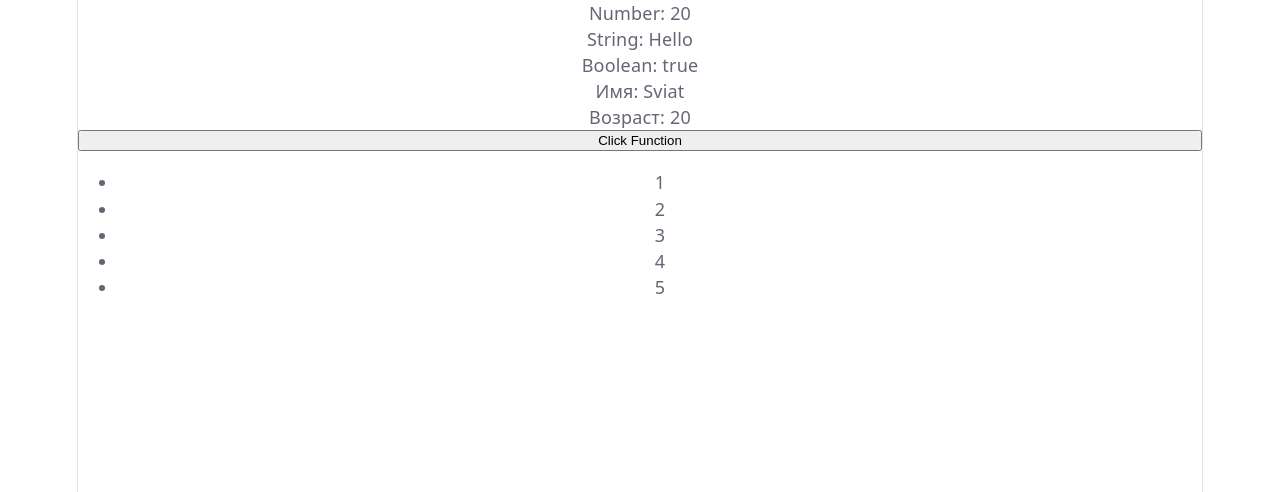
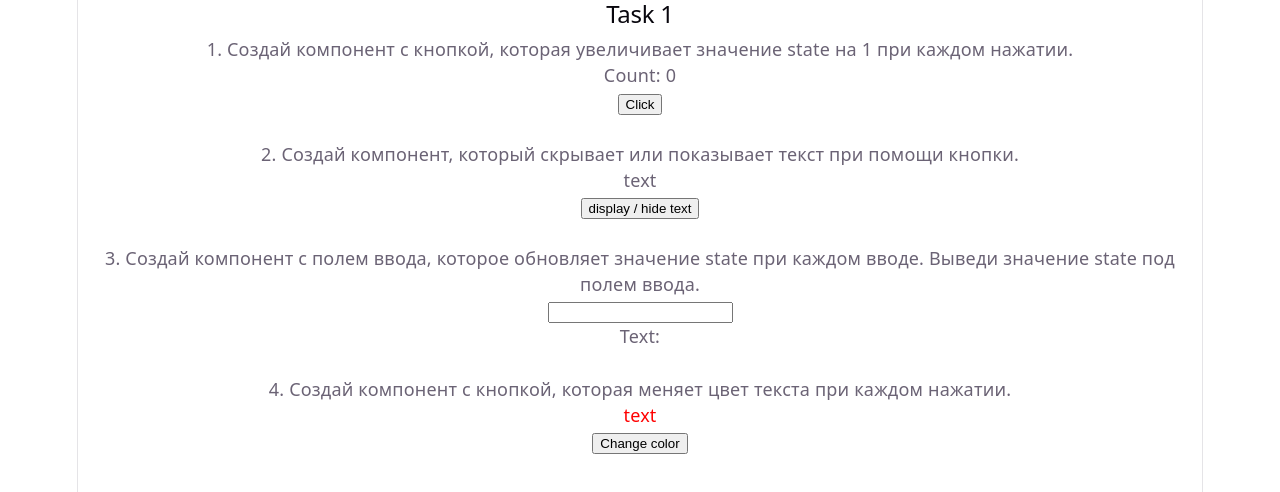
Before and after one commit to yermalovichsviataslau/rrr, a React (Vite) app: page / in a window 1280 px wide. Shown: the top 492 px of the page. Built offline with nearby package versions, Linux system fonts and the light colour scheme.

Commit message:
state task 1

```diff
--- a/src/App.jsx
+++ b/src/App.jsx
@@ -1,22 +1,35 @@
 import "./App.css";
-import Array from "./components/array";
-import Boolean from "./components/boolean";
-import Function from "./components/function";
-import Number from "./components/number";
-import Object from "./components/object";
-import String from "./components/String";
+import ChangeColor from "./components/ChangeColor";
+import Counter from "./components/Counter";
+import InputText from "./components/InputText";
+import ShowText from "./components/ShowText";
 
-function App() {
+const App = () => {
   return (
     <>
-      <Number num={20} />
-      <String str={"Hello"} />
-      <Boolean bool={true} />
-      <Object user={{ name: "Sviat", age: 20 }} />
-      <Function fun={()=>{ console.log('function')}}/>
-      <Array arr={[1,2,3,4,5]} />
+      <h2>Task 1</h2>
+      <p>
+        1. Создай компонент с кнопкой, которая увеличивает значение state на 1
+        при каждом нажатии.
+      </p>
+      <Counter />
+      <br />
+      <p>
+        2. Создай компонент, который скрывает или показывает текст при помощи
+        кнопки.
+      </p>
+      <ShowText />
+      <br />
+      <p>
+        3. Создай компонент с полем ввода, которое обновляет значение state при
+        каждом вводе. Выведи значение state под полем ввода.
+      </p>
+      <InputText />
+      <br />
+      <p>4. Создай компонент с кнопкой, которая меняет цвет текста при каждом нажатии.</p>
+      <ChangeColor />
     </>
   );
-}
+};
 
 export default App;
--- a/src/components/Array.jsx
+++ /dev/null
@@ -1,11 +0,0 @@
-function Array({ arr }) {
-  return (
-    <ul>
-      {arr.map((item, index) => {
-        return <li key={index}>{item}</li>;
-      })}
-    </ul>
-  );
-}
-
-export default Array;
--- a/src/components/Boolean.jsx
+++ /dev/null
@@ -1,7 +0,0 @@
-function Boolean({bool}){
-  return (
-    <p>Boolean: {bool ? 'true' : 'false'}</p>
-  )
-}
-
-export default Boolean
--- /dev/null
+++ b/src/components/ChangeColor.jsx
@@ -0,0 +1,18 @@
+import { useState } from "react"
+
+function ChangeColor(){
+  const [color, setColor] = useState('red')
+
+  const handleClick = () => {
+    setColor(color === 'red' ? 'yellow' : 'red');
+  }
+
+  return (
+    <div className="">
+      <p style={{color}}>text</p>
+      <button onClick={handleClick}>Change color</button>
+    </div>
+  )
+}
+
+export default ChangeColor
--- /dev/null
+++ b/src/components/Counter.jsx
@@ -0,0 +1,15 @@
+import { useState } from "react";
+
+function Counter() {
+  const [count, setCount] = useState(0);
+  return (
+    <div>
+      <p>Count: {count}</p>
+      <button onClick={() => setCount((oldCount) => oldCount + 1)}>
+        Click
+      </button>
+    </div>
+  );
+}
+
+export default Counter;
--- a/src/components/Function.jsx
+++ /dev/null
@@ -1,6 +0,0 @@
-function Function({fun}){
-  return(
-    <button onClick={fun}>Click Function</button>
-  )
-}
-export default Function
--- /dev/null
+++ b/src/components/InputText.jsx
@@ -0,0 +1,17 @@
+import { useState } from "react"
+
+function InputText(){
+  const [text, setText] = useState('')
+
+  const halndlChange = (event) =>{
+    setText(event.target.value)
+  }
+  return (
+    <div className="">
+      <input type="text" onChange={halndlChange}/>
+      <p>Text: {text}</p>
+    </div>
+  )
+}
+
+export default InputText
--- a/src/components/Number.jsx
+++ /dev/null
@@ -1,8 +0,0 @@
-
-function Number({num}){
-  return (
-    <p>Number: {num}</p>
-  )
-}
-
-export default Number
--- a/src/components/Object.jsx
+++ /dev/null
@@ -1,10 +0,0 @@
-function Object({ user }) {
-  return (
-    <div>
-      <p>Имя: {user.name}</p>
-      <p>Возраст: {user.age}</p>
-    </div>
-  );
-}
-
-export default Object
--- /dev/null
+++ b/src/components/ShowText.jsx
@@ -0,0 +1,13 @@
+import { useState } from "react"
+
+function ShowText(){
+  const [text, setText] = useState(true)
+  return(
+    <div className="">
+      {text ? <p>text</p> : <p></p>}
+      <button onClick={()=>setText(!text)}>display / hide text</button>
+    </div>
+  )
+}
+
+export default ShowText
--- a/src/components/String.jsx
+++ /dev/null
@@ -1,7 +0,0 @@
-function String({str}){
-  return (
-    <p>String: {str}</p>
-  )
-}
-
-export default String
```
